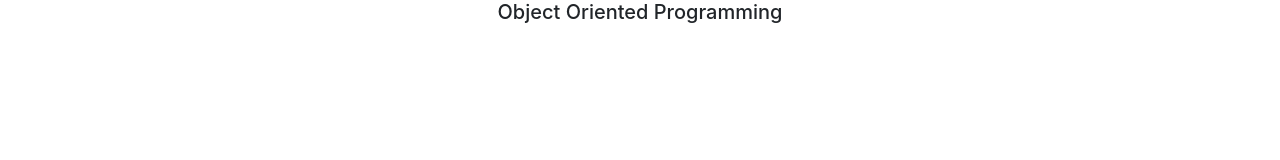
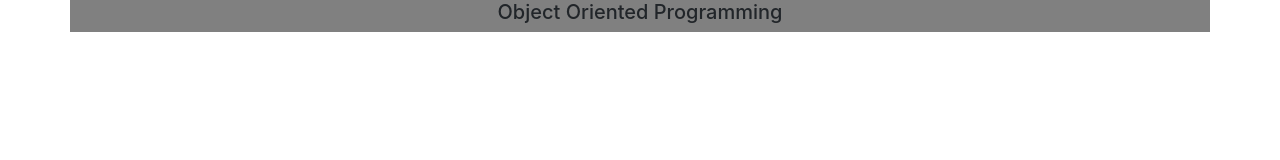
Before and after one commit to HamzaJirah/object-oriented-programming-javascript, a plain HTML site: page index.html in a window 1280 px wide. Drawn offline with nearby package versions, Linux system fonts and the light colour scheme.

Commit message:
added styles

```diff
--- a/index.html
+++ b/index.html
@@ -7,6 +7,9 @@
   <title>Object Oriented Programming</title>
   <link rel="stylesheet" href="https://stackpath.bootstrapcdn.com/bootstrap/4.1.3/css/bootstrap.min.css" integrity="sha384-MCw98/SFnGE8fJT3GXwEOngsV7Zt27NXFoaoApmYm81iuXoPkFOJwJ8ERdknLPMO" crossorigin="anonymous">
 <style>
+  .container {
+    background: grey;
+  }
   h5 {
     text-align: center;
   }
--- a/object_literals.js
+++ b/object_literals.js
@@ -5,3 +5,4 @@ const student1 = {
   year: '2000'
 }
 console.log(student1);
+console.log(student1.title);
```
